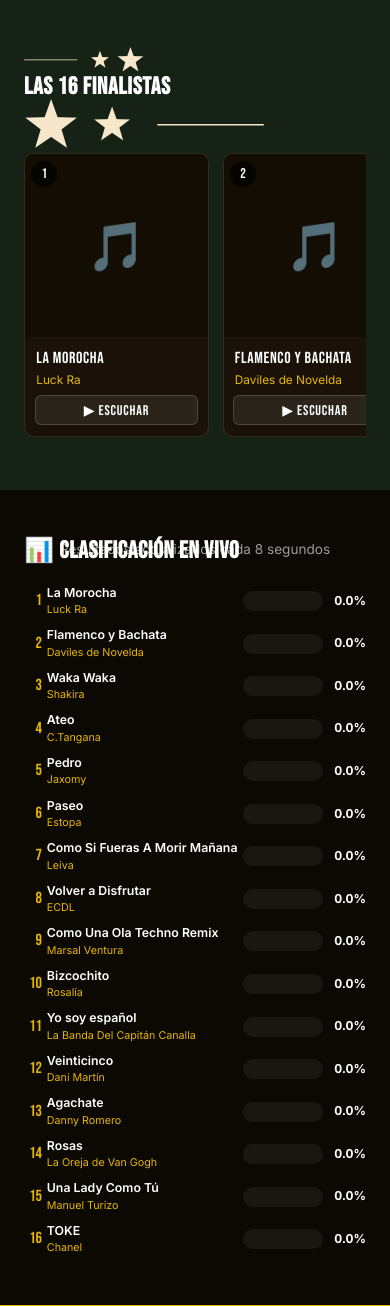
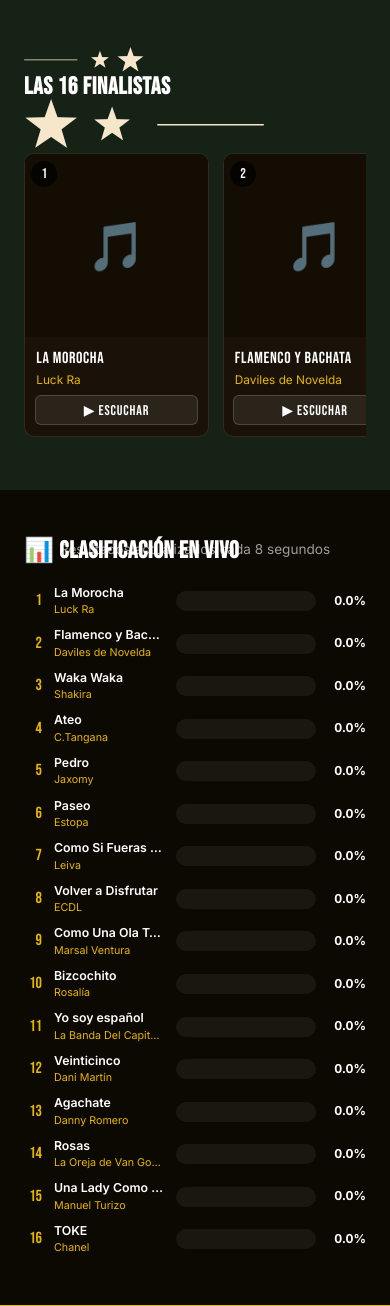
Before and after one commit to luis6674/mundial-canciones, a PHP site: page / in a window 390 px wide. Shown: the part 1123-2429 px from the top of the page. Run offline with PHP 8.4, Linux system fonts and the light colour scheme; data comes from the database, SQL or seed files in the repository; data that the repository does not hold is empty.

Commit message:
Adjust ranking column widths for desktop and mobile

```diff
--- a/css/style.css
+++ b/css/style.css
@@ -368,7 +368,7 @@ h1, h2, h3 { font-family: 'Bebas Neue', 'Impact', sans-serif; line-height: 1.05;
 .chart-wrap { margin-top: 1rem; min-height: 200px; position: relative; }
 .bar-chart  { display: flex; flex-direction: column; gap: 0.5rem; }
 
-.bar-row { display: grid; grid-template-columns: 28px 200px 150px 1fr 56px; align-items: center; gap: 0.65rem; }
+.bar-row { display: grid; grid-template-columns: 28px 240px 200px 1fr 56px; align-items: center; gap: 0.65rem; }
 .bar-rank-num { font-family: 'Bebas Neue', sans-serif; font-size: 1rem; color: var(--gold); text-align: right; }
 .bar-label { display: contents; }
 .bar-song-title { font-size: 0.82rem; font-weight: 600; color: #fff; overflow: hidden; text-overflow: ellipsis; white-space: nowrap; }
@@ -733,7 +733,7 @@ body.modal-open { overflow: hidden; }
   .vote-grid .song-title { font-size: 0.92rem; }
 
   .form-row { grid-template-columns: 1fr; gap: 0; }
-  .bar-row { grid-template-columns: 18px 1fr 80px 38px; gap: 0.3rem; }
+  .bar-row { grid-template-columns: 18px 110px 1fr 38px; gap: 0.75rem; }
   .bar-song-title { font-size: 0.77rem; }
   .bar-song-artist { font-size: 0.67rem; }
   .bar-pts { font-size: 0.77rem; }
```
